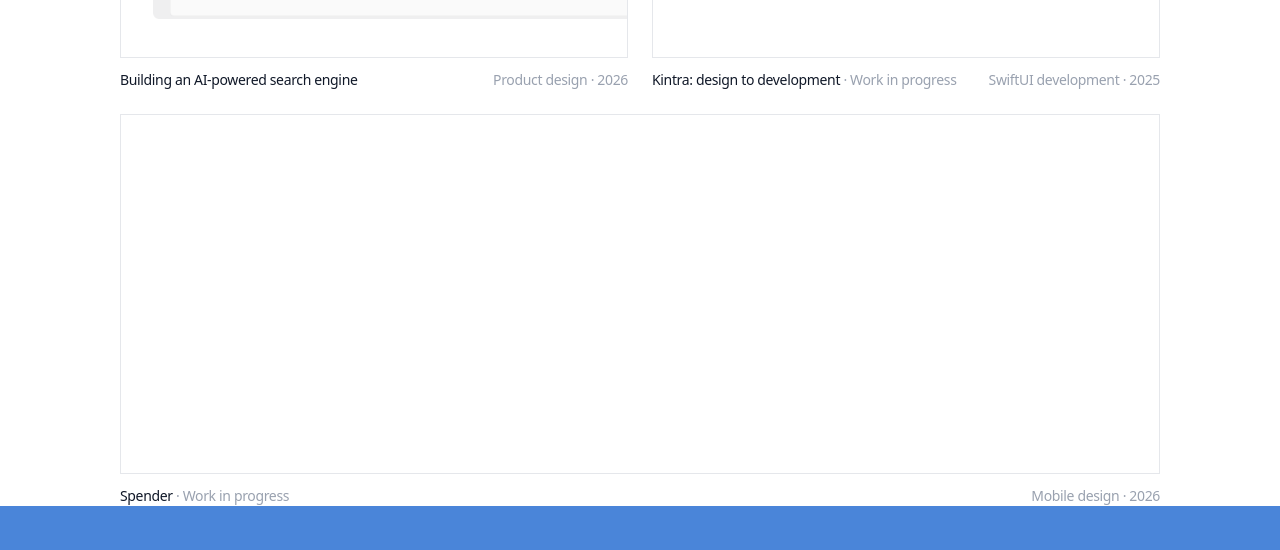
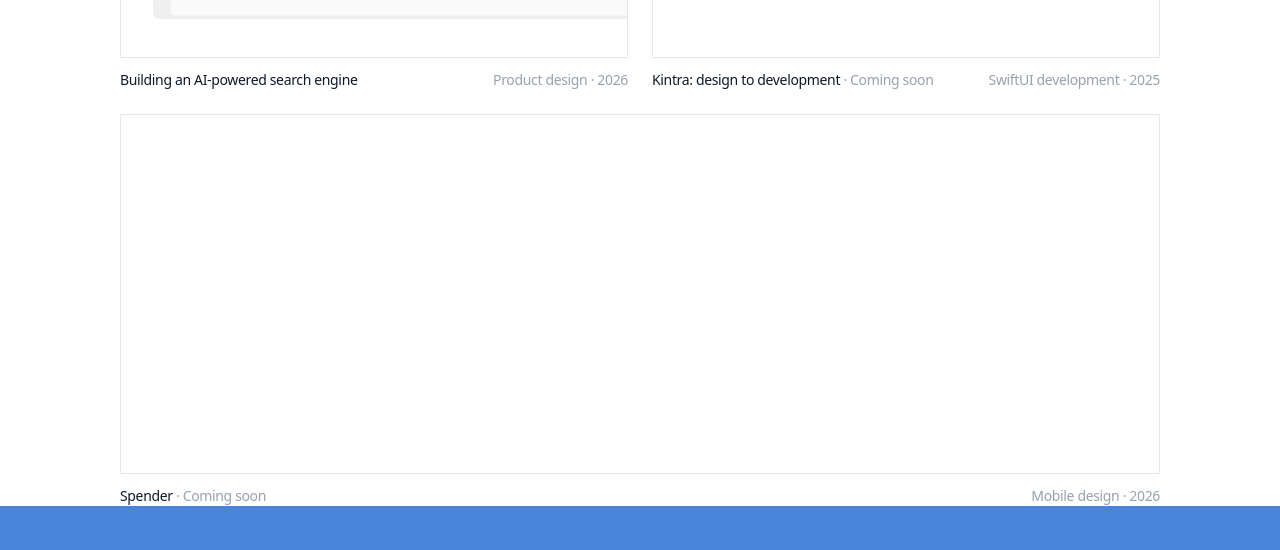
Before and after one commit to imdeckik/portfolio, a Next.js app: page / in a window 1280 px wide. Shown: the part 1127-1677 px from the top of the page. Built offline with nearby package versions, Linux system fonts and the light colour scheme.

Commit message:
fix: make unfinished project cards non-clickable, fix About email link

```diff
--- a/app/(main)/about/page.tsx
+++ b/app/(main)/about/page.tsx
@@ -133,7 +133,7 @@ export default function About() {
                 delivers valuable products. So if you're working on something
                 cool or looking to hire, please don't hesitate to contact me at{" "}
                 <a
-                  href="mailto:decankikyanto27@gmail.com"
+                  href="mailto:declankikyanto27@gmail.com"
                   target="_blank"
                   rel="noopener noreferrer"
                   className="text-gray-900 hover:text-blue-500 transition-colors duraiton-300"
--- a/app/(main)/page.tsx
+++ b/app/(main)/page.tsx
@@ -20,8 +20,7 @@ export default function Home() {
           {/* Headline */}
           <h1 className="text-4xl font-medium leading-tight tracking-tight text-gray-900">
             I'm Declan, a product designer focused on building {""}
-            <span className="font-abalone text-accent">intuitive</span>
-            {""} and {""}
+            <span className="font-abalone text-accent">intuitive</span> and{" "}
             <span className="font-abalone text-accent">useful products.</span>
           </h1>
         </div>
@@ -47,8 +46,7 @@ export default function Home() {
               title="Kintra: design to development"
               category="SwiftUI development"
               year="2025"
-              href="/work/"
-              info="· Work in progress"
+              info="· Coming soon"
             />
           </div>
 
@@ -58,8 +56,7 @@ export default function Home() {
               title="Spender"
               category="Mobile design"
               year="2026"
-              href="/work/"
-              info="· Work in progress"
+              info="· Coming soon"
             />
           </div>
         </div>
--- a/app/components/ProjectCard.tsx
+++ b/app/components/ProjectCard.tsx
@@ -5,7 +5,7 @@ type ProjectCardProps = {
   title: string;
   category: string;
   year: string;
-  href: string;
+  href?: string; // <- add "?" so it's optional
   src?: string;
   alt?: string;
   info?: string;
@@ -20,8 +20,9 @@ export default function ProjectCard({
   alt = "",
   info,
 }: ProjectCardProps) {
-  return (
-    <Link href={href} className="group block">
+  // The card's contents, stored ina variable so both versions below can use it
+  const content = (
+    <>
       {/* Thumbnail here */}
       <div className="relative h-90 border border-gray-200 bg-white overflow-hidden mb-3">
         {src && (
@@ -46,6 +47,18 @@ export default function ProjectCard({
           {category} · {year}
         </span>
       </div>
+    </>
+  );
+
+  // No href -> a plain, non-clickable card
+  if (!href) {
+    return <div className="block cursor-default">{content}</div>;
+  }
+
+  // Has an href -> a clickable card
+  return (
+    <Link href={href} className="group block">
+      {content}
     </Link>
   );
 }
```
